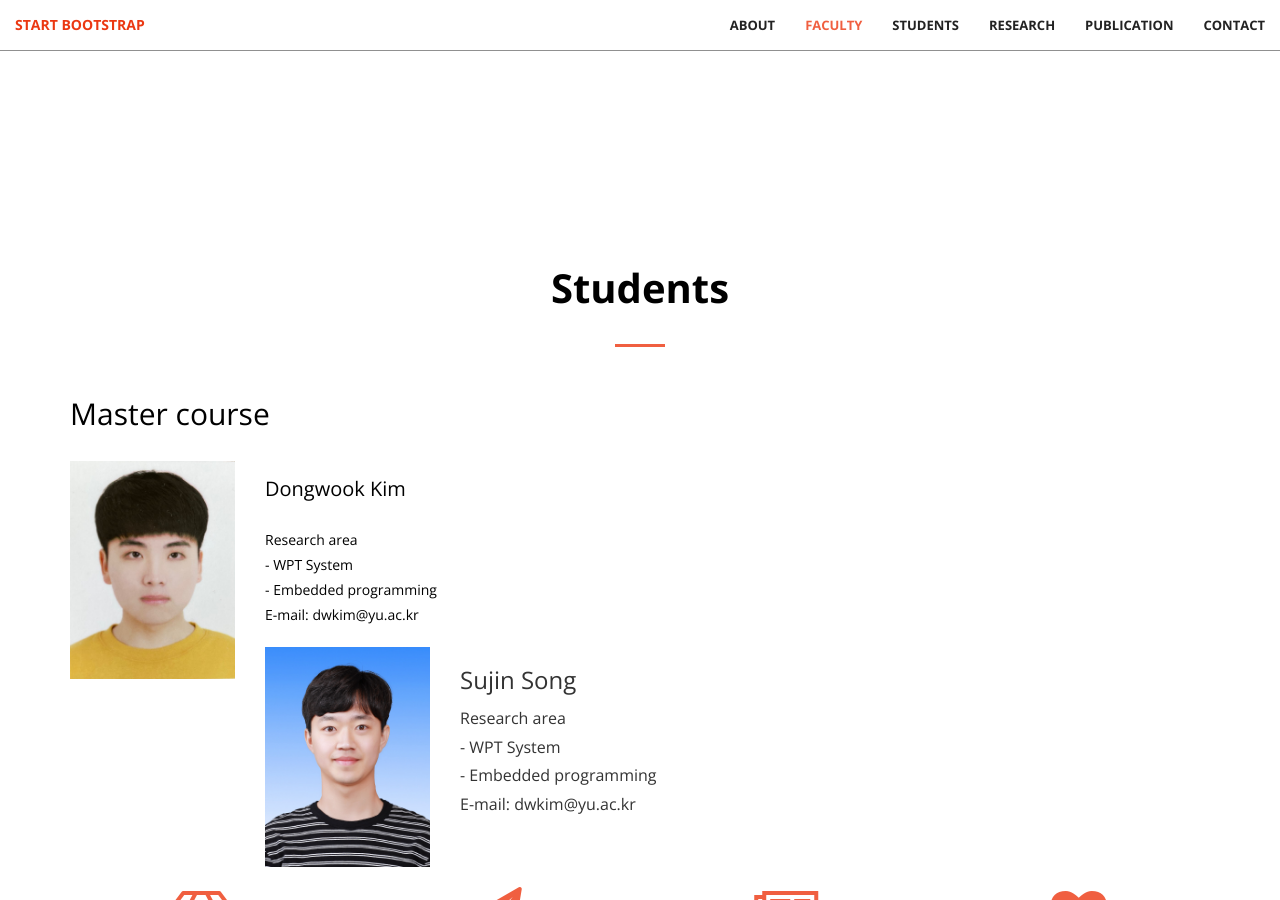
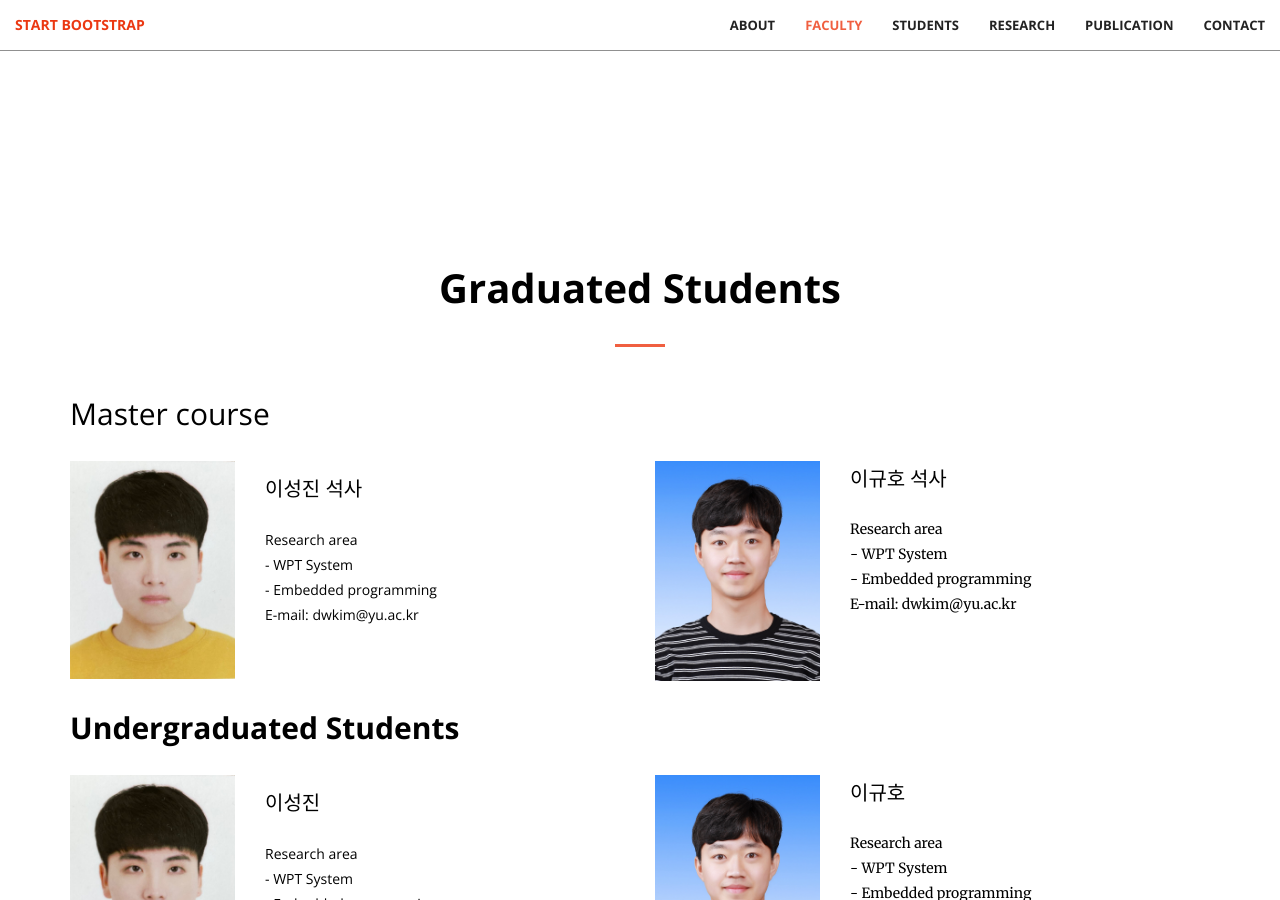
Before and after one commit to dwKim88/AEL, a Jekyll site: the page built from index.html, in a window 1280 px wide and 900 px high, scrolled down 3490 px. Built offline with Jekyll 4.4.1, drawn with Linux system fonts in a browser that asks for light colours; some of the changed text lies outside the part shown.

Commit message:
Update students.html

```diff
--- a/_includes/students.html
+++ b/_includes/students.html
@@ -5,7 +5,7 @@
             <div class="col-xs-12 text-center">
                 <h2>
                     <p style="line-height: 1.8; color:black; font-size:40px;">
-                        <B> Students </B>
+                        <B> Graduated Students </B>
                     </p>
                 </h2>
                 <hr class="primary">
@@ -13,7 +13,7 @@
         </div>
     </div>
 
-    <!-- 석사1 -->
+    <!-- 석사과정 -->
     <div class="container">
         <div class="row">
             <div class="col-xs-12 text-left">
@@ -28,18 +28,17 @@
 
     <div class="container">
         <div class="row">
-        <!-- 석사1 사진 -->
+        <!-- 학부생1 사진 -->
             <div class="col-xs-2 text-left">
                  <!-- Picture part -->
                  <img src="img/portfolio/01_SLee.jpg" class="img-responsive" alt="">
             </div>
-        <!-- 석사1 정보 -->
-            <div class="col-xs-10 text-left">
+        <!-- 학부생1 정보 -->
+            <div class="col-xs-4 text-left">
                 <h4>
                     <p style="line-height: 1.8; color:black; font-size:20px;">
-                        Dongwook Kim
+                        이성진 석사
                     </p>
-
                     <p style="line-height: 1.8; color:black; font-size:14px;">
                         Research area<br>
                         - WPT System <br>
@@ -49,17 +48,17 @@
                 </h4>
             </div>
 
-            <!-- 석사2 사진 -->
-            <div class="col-md-2 text-left">
+            <!-- 학부생2 사진 -->
+            <div class="col-xs-2 text-left">
                  <!-- Picture part -->
                  <img src="img/portfolio/02_KLee.jpg" class="img-responsive" alt="">
             </div>
-            <!-- 석사2 정보 -->
-            <div class="col-md-4 text-left">
-                <h3>Sujin Song </h3>
-                <!-- <p style="font-size:10px">Assistant Professor at Yeungnam University</p> -->
-                <h4>
-                    <p style="line-height: 1.8;">
+            <!-- 학부생2 정보 -->
+            <div class="col-xs-4 text-left">
+                    <p style="line-height: 1.8; color:black; font-size:20px;">
+                        이규호 석사
+                    </p>
+                    <p style="line-height: 1.8; color:black; font-size:14px;">
                         Research area<br>
                         - WPT System <br>
                         - Embedded programming <br>
@@ -71,8 +70,62 @@
         </div>
     </div>
 
+    <!-- 학부연구생 -->
+    <div class="container">
+        <div class="row">
+            <div class="col-xs-12 text-left">
+                 <h2>
+                    <p style="line-height: 1.8; color:black; font-size:30px;">
+                        <B> Undergraduated Students </B>
+                     </p>
+                </h2>
+            </div>
+        </div>
+    </div>
 
-    <!-- 학생부분 과정 구분-->
+    <div class="container">
+        <div class="row">
+        <!-- 학부생1 사진 -->
+            <div class="col-xs-2 text-left">
+                 <!-- Picture part -->
+                 <img src="img/portfolio/01_SLee.jpg" class="img-responsive" alt="">
+            </div>
+        <!-- 학부생1 정보 -->
+            <div class="col-xs-4 text-left">
+                <h4>
+                    <p style="line-height: 1.8; color:black; font-size:20px;">
+                        이성진
+                    </p>
+                    <p style="line-height: 1.8; color:black; font-size:14px;">
+                        Research area<br>
+                        - WPT System <br>
+                        - Embedded programming <br>
+                        E-mail: dwkim@yu.ac.kr <br>
+                    </p>
+                </h4>
+            </div>
+
+            <!-- 학부생2 사진 -->
+            <div class="col-xs-2 text-left">
+                 <!-- Picture part -->
+                 <img src="img/portfolio/02_KLee.jpg" class="img-responsive" alt="">
+            </div>
+            <!-- 학부생2 정보 -->
+            <div class="col-xs-4 text-left">
+                    <p style="line-height: 1.8; color:black; font-size:20px;">
+                        이규호
+                    </p>
+                    <p style="line-height: 1.8; color:black; font-size:14px;">
+                        Research area<br>
+                        - WPT System <br>
+                        - Embedded programming <br>
+                        E-mail: dwkim@yu.ac.kr <br>
+                    </p>
+                </h4>
+            </div>
+
+        </div>
+    </div>
 
 
 
```
